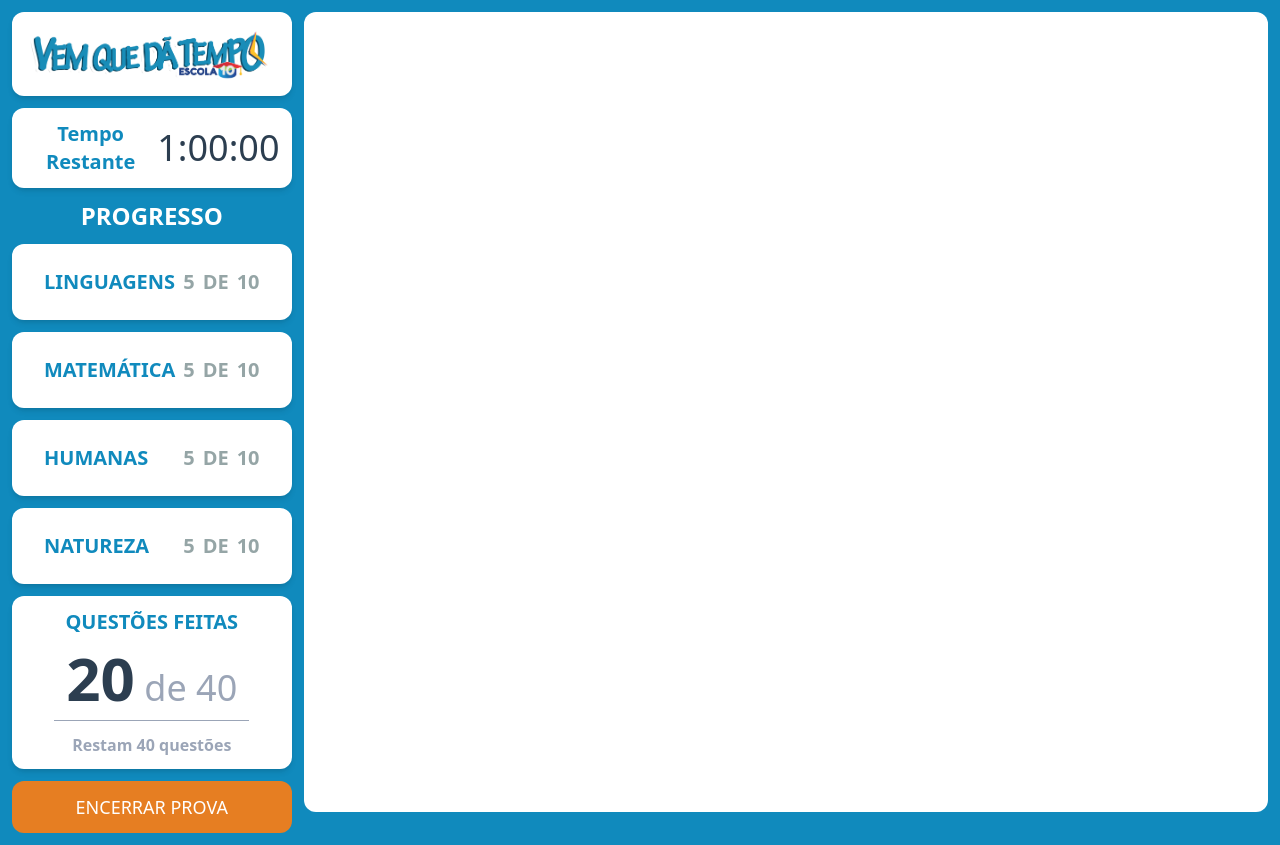
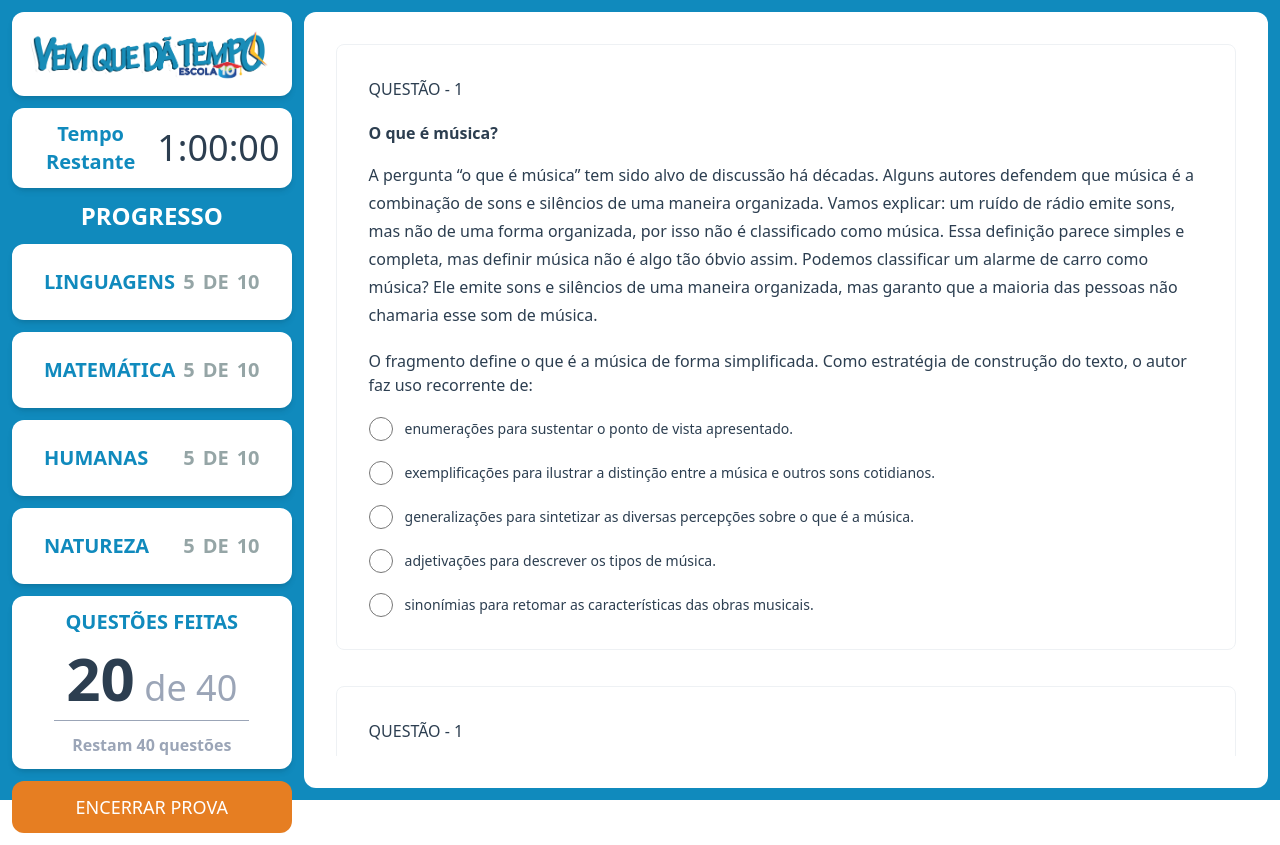
Before and after one commit to VQDT/front-end-vqdt, a React (Vite) app: page /prova in a window 1280 px wide. Built offline with nearby package versions, Linux system fonts and the light colour scheme.

Commit message:
Feat Add Page Test

```diff
--- a/src/axios.tsx
+++ b/src/axios.tsx
@@ -1,11 +1,10 @@
 import axios from 'axios';
 
-// Crie uma instância do Axios com configurações personalizadas, se necessário
 const instance = axios.create({
-  baseURL: 'http://localhost:3001', // URL base da API
-  timeout: 5000, // Tempo limite para as solicitações (ms)
+  baseURL: 'http://localhost:3001',
+  timeout: 5000,
   headers: {
-    'Content-Type': 'application/json', // Tipo de conteúdo padrão para as solicitações
+    'Content-Type': 'application/json',
   },
 });
 
--- a/src/components/Modal/index.tsx
+++ b/src/components/Modal/index.tsx
@@ -11,7 +11,7 @@ interface ModalProps {
   text: string;
   variant?: "alert" | "default" | "confirm" | "warning";
   buttons: ReactNode[] | ReactNode,
-  inputs: ReactNode[] | ReactNode
+  inputs?: ReactNode
 }
 
 function Modal({ title, text, variant = "default", buttons, inputs }: ModalProps) {
--- /dev/null
+++ b/src/components/question/Alternative.tsx
@@ -0,0 +1,17 @@
+import { InputHTMLAttributes } from "react";
+
+interface AlternativeProps extends InputHTMLAttributes<HTMLInputElement> {
+  label: string;
+  id: string;
+}
+
+function Alternative({ label, id, ...rest }: AlternativeProps) {
+  return(
+    <div className="flex items-center gap-3">
+      <input type="radio" id={id} {...rest} className="w-6 aspect-square cursor-pointer"/>
+      <label htmlFor={id} className="text-Midnight text-sm  cursor-pointer">{ label }</label>
+    </div>
+  )
+}
+
+export default Alternative;
--- /dev/null
+++ b/src/components/question/Asking.tsx
@@ -0,0 +1,11 @@
+interface AskingProps {
+  text: string;
+}
+
+function  Asking({ text }: AskingProps) {
+  return(
+    <p className="text-Midnight font-medium">{ text }</p>
+  );
+}
+
+export default Asking;
--- /dev/null
+++ b/src/components/question/Root.tsx
@@ -0,0 +1,15 @@
+import { ReactNode } from "react";
+
+interface RootProps {
+  children: ReactNode;
+}
+
+function Root({ children }: RootProps) {
+  return(
+    <div className="p-8 border bg-White border-Tertiary rounded-lg flex flex-col gap-5">
+      { children }
+    </div>
+  );
+}
+
+export default Root;
--- /dev/null
+++ b/src/components/question/Text.tsx
@@ -0,0 +1,15 @@
+interface TextProps {
+  title: string;
+  text: string;
+}
+
+function Text({ title, text }: TextProps) {
+  return(
+    <div className="flex flex-col gap-4 ">
+      <h4 className="text-Midnight text-base font-bold">{ title }</h4>
+      <p className="text-Midnight leading-7">{ text }</p>
+    </div>
+  );
+}
+
+export default Text;
--- /dev/null
+++ b/src/components/question/Title.tsx
@@ -0,0 +1,11 @@
+interface TitleProps {
+  text: string;
+}
+
+function Title({ text }: TitleProps) {
+  return(
+    <h3 className="text-Midnight text-base font-medium uppercase">{ text }</h3>
+  );
+}
+
+export default Title;
--- /dev/null
+++ b/src/components/question/index.tsx
@@ -0,0 +1,15 @@
+import Title from "./Title";
+import Alternative from "./Alternative";
+import Text from "./Text";
+import Asking from "./asking";
+import Root from "./root";
+
+const Question = {
+  Title,
+  Root,
+  Text,
+  Asking,
+  Alternative
+}
+
+export default Question;
--- a/src/context/auth/authContext.tsx
+++ b/src/context/auth/authContext.tsx
@@ -29,6 +29,7 @@ function AuthProvider({ children }: AuthProviderProps) {
 
   async function login(cpf: string, password: string){
     const response = await instance.post("users/auth/login", {cpf, password});
+    console.log(response)
     if(response.status === 200) {
       const data = await response.data;
       setUser(data.user);
--- a/src/pages/Login/index.tsx
+++ b/src/pages/Login/index.tsx
@@ -48,8 +48,6 @@ function Login() {
   function handleSubmit(event: FormEvent<HTMLFormElement>) {
     event.preventDefault();
     body.cpf = body.cpf.replace(/[^0-9]/g, "");
-    console.log(body.cpf);
-    console.log(body.password);
     login(body.cpf, body.password);
   }
 
--- a/src/pages/Test/index.tsx
+++ b/src/pages/Test/index.tsx
@@ -2,10 +2,28 @@ import SubjectCard from "../../components/SubjectCard";
 import logo from "../../assets/logo.png";
 import Button from "../../components/Button";
 import Card from "../../components/Card";
+import Question from "../../components/question";
+import { useState } from "react";
+import Modal from "../../components/Modal";
+import { AiOutlineArrowLeft } from "react-icons/ai";
+import Input from "../../components/Input";
 
 function Test() {
+
+  const [ openEncerramento, setOpenEncerramento ] = useState<boolean>(false);
+  const [ openPassword, setopenPassword ] = useState<boolean>(false);
+
+  function changeOpenEncerramento() {
+    setOpenEncerramento((prev) => !prev);
+  }
+
+  function changeOpenPassword() {
+    openEncerramento && setOpenEncerramento(false);
+    setopenPassword((prev) => !prev);
+  }
+
   return(
-    <div className="w-full min-h-screen p-3 bg-Blue flex gap-3 box-border">
+    <div className="w-full max-h-screen p-3 bg-Blue flex gap-3 box-border">
       <div className="w-fit flex flex-col gap-3">
         <Card.Container>
           <img src={logo} alt="" className="max-w-full"/>
@@ -28,11 +46,81 @@ function Test() {
           </p>
           <p className="mt-3 text-Secondary text-center text-base font-semibold">Restam 40 questões</p>
         </Card.Container>
-        <Button color="warning" size="w-full">
+        <Button color="warning" size="w-full" handleClick={changeOpenEncerramento}>
           ENCERRAR PROVA
         </Button>
       </div>
-      <div className="w-full max-h-screen bg-White rounded-xl"></div>
+      <div className="w-full max-h-screen py-8 bg-White rounded-xl box-border">
+        <ul className="max-h-full px-8 flex flex-col gap-9 overflow-auto">
+          <Question.Root>
+            <Question.Title text="Questão - 1"/>
+            <Question.Text title="O que é música? " text="A pergunta “o que é música” tem sido alvo de discussão há décadas. Alguns autores defendem que música é a combinação de sons e silêncios de uma maneira organizada. Vamos explicar: um ruído de rádio emite sons, mas não de uma forma organizada, por isso não é classificado como música. Essa definição parece simples e completa, mas definir música não é algo tão óbvio assim. Podemos classificar um alarme de carro como música? Ele emite sons e silêncios de uma maneira organizada, mas garanto que a maioria das pessoas não chamaria esse som de música."/>
+            <Question.Asking text="O fragmento define o que é a música de forma simplificada. Como estratégia de construção do texto, o autor faz uso recorrente de:"/>
+            <Question.Alternative label="enumerações para sustentar o ponto de vista apresentado." id="1" name="question"/>
+            <Question.Alternative label="exemplificações para ilustrar a distinção entre a música e outros sons cotidianos." id="2" name="question"/>
+            <Question.Alternative label="generalizações para sintetizar as diversas percepções sobre o que é a música." id="3" name="question"/>
+            <Question.Alternative label="adjetivações para descrever os tipos de música." id="4" name="question"/>
+            <Question.Alternative label="sinonímias para retomar as características das obras musicais." id="5" name="question"/>
+          </Question.Root>
+          <Question.Root>
+            <Question.Title text="Questão - 1"/>
+            <Question.Text title="O que é música? " text="A pergunta “o que é música” tem sido alvo de discussão há décadas. Alguns autores defendem que música é a combinação de sons e silêncios de uma maneira organizada. Vamos explicar: um ruído de rádio emite sons, mas não de uma forma organizada, por isso não é classificado como música. Essa definição parece simples e completa, mas definir música não é algo tão óbvio assim. Podemos classificar um alarme de carro como música? Ele emite sons e silêncios de uma maneira organizada, mas garanto que a maioria das pessoas não chamaria esse som de música."/>
+            <Question.Asking text="O fragmento define o que é a música de forma simplificada. Como estratégia de construção do texto, o autor faz uso recorrente de:"/>
+            <Question.Alternative label="enumerações para sustentar o ponto de vista apresentado." id="1" name="question"/>
+            <Question.Alternative label="exemplificações para ilustrar a distinção entre a música e outros sons cotidianos." id="2" name="question"/>
+            <Question.Alternative label="generalizações para sintetizar as diversas percepções sobre o que é a música." id="3" name="question"/>
+            <Question.Alternative label="adjetivações para descrever os tipos de música." id="4" name="question"/>
+            <Question.Alternative label="sinonímias para retomar as características das obras musicais." id="5" name="question"/>
+          </Question.Root>
+          <Question.Root>
+            <Question.Title text="Questão - 1"/>
+            <Question.Text title="O que é música? " text="A pergunta “o que é música” tem sido alvo de discussão há décadas. Alguns autores defendem que música é a combinação de sons e silêncios de uma maneira organizada. Vamos explicar: um ruído de rádio emite sons, mas não de uma forma organizada, por isso não é classificado como música. Essa definição parece simples e completa, mas definir música não é algo tão óbvio assim. Podemos classificar um alarme de carro como música? Ele emite sons e silêncios de uma maneira organizada, mas garanto que a maioria das pessoas não chamaria esse som de música."/>
+            <Question.Asking text="O fragmento define o que é a música de forma simplificada. Como estratégia de construção do texto, o autor faz uso recorrente de:"/>
+            <Question.Alternative label="enumerações para sustentar o ponto de vista apresentado." id="1" name="question"/>
+            <Question.Alternative label="exemplificações para ilustrar a distinção entre a música e outros sons cotidianos." id="2" name="question"/>
+            <Question.Alternative label="generalizações para sintetizar as diversas percepções sobre o que é a música." id="3" name="question"/>
+            <Question.Alternative label="adjetivações para descrever os tipos de música." id="4" name="question"/>
+            <Question.Alternative label="sinonímias para retomar as características das obras musicais." id="5" name="question"/>
+          </Question.Root>
+        </ul>
+      </div>
+      { openEncerramento &&
+        <Modal
+          text="Deseja mesmo encerrar a prova? Ainda há 20 questões sem resposta."
+          title="Atenção"
+          variant="alert"
+          inputs
+          buttons={[
+            <Button handleClick={changeOpenEncerramento}>
+              <AiOutlineArrowLeft />
+              Voltar
+            </Button>,
+            <Button variant="outline" color="alert" handleClick={changeOpenPassword}>
+              Encerrar
+            </Button>
+          ]}
+        />
+      }
+
+      { openPassword &&
+        <Modal
+          text="Digite sua senha para encerrar a prova."
+          title="Atenção"
+          variant="alert"
+          inputs={
+            <Input placeholder="************"/>
+          }
+          buttons={[
+            <Button handleClick={changeOpenPassword}>
+              <AiOutlineArrowLeft />
+              Voltar
+            </Button>,
+            <Button variant="outline" color="alert" >
+              Encerrar
+            </Button>
+          ]}
+        />
+      }
     </div>
   );
 }
```
